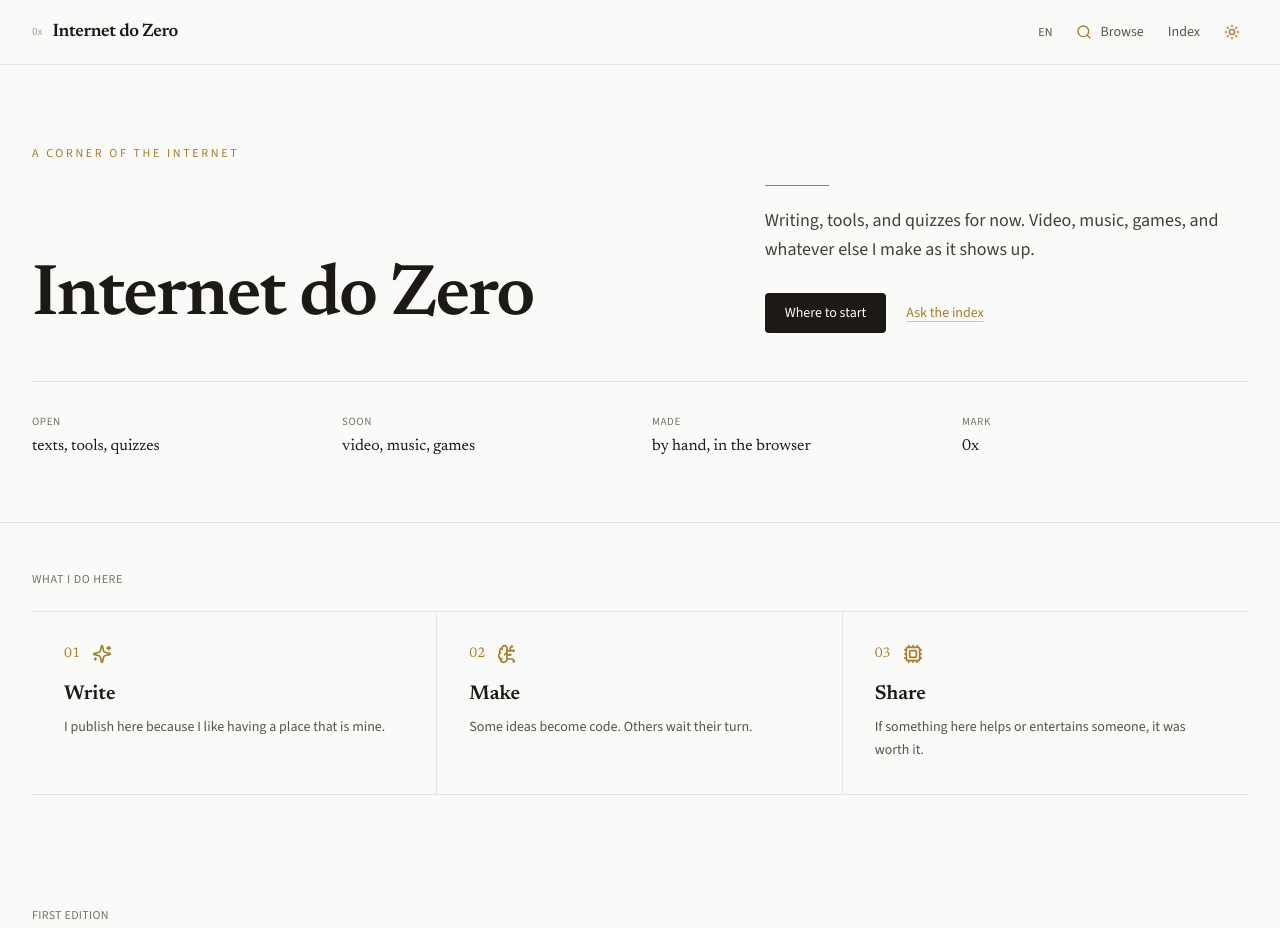
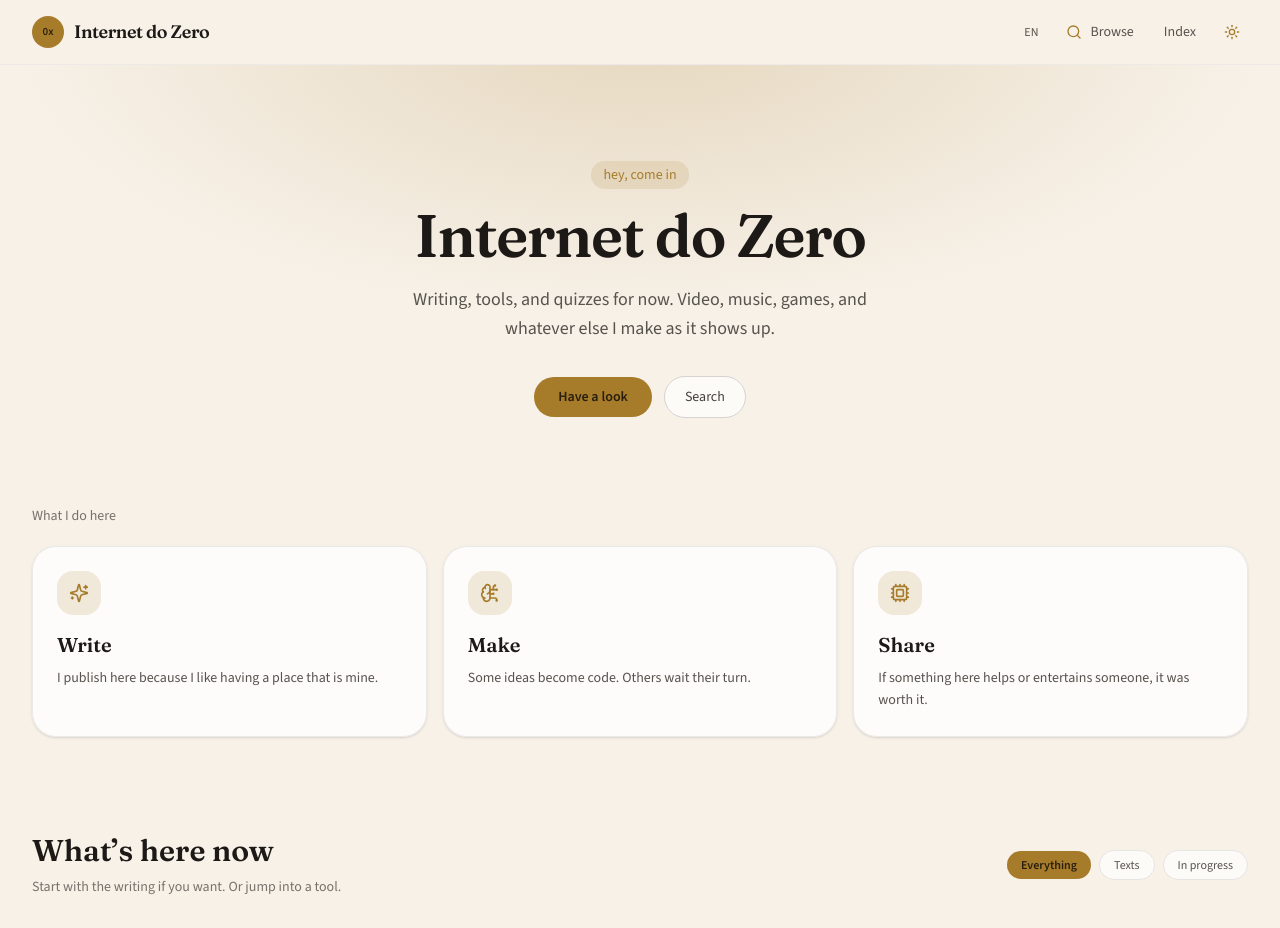
Before and after one commit to internetdozero/internetdozero, a React (Vite) app: page / in a window 1280 px wide. Shown: the top 928 px of the page. Built offline with nearby package versions, Linux system fonts and the light colour scheme.

Commit message:
style(home): drop newspaper, make it a personal room

```diff
--- a/index.html
+++ b/index.html
@@ -71,10 +71,10 @@
     <!-- Fonts -->
     <link rel="preconnect" href="https://fonts.googleapis.com">
     <link rel="preconnect" href="https://fonts.gstatic.com" crossorigin>
-    <link href="https://fonts.googleapis.com/css2?family=Newsreader:ital,opsz,wght@0,6..72,400;0,6..72,600;1,6..72,400&family=Source+Sans+3:ital,wght@0,400;0,600;0,700;1,400&display=swap" rel="stylesheet">
+    <link href="https://fonts.googleapis.com/css2?family=Fraunces:opsz,wght@9..144,500;9..144,600&family=Source+Sans+3:ital,wght@0,400;0,600;0,700;1,400&display=swap" rel="stylesheet">
     <script src="/theme.js"></script>
   </head>
-  <body class="bg-stone-50 text-stone-900 font-sans antialiased selection:bg-stone-800 selection:text-stone-50 transition-colors duration-300">
+  <body class="bg-[#f7f1e8] text-stone-900 font-sans antialiased selection:bg-[var(--icon)] selection:text-[#2a1f0e] transition-colors duration-300">
     <div id="root"></div>
     <script type="module" src="/src/main.jsx"></script>
   </body>
--- a/src/App.jsx
+++ b/src/App.jsx
@@ -77,7 +77,7 @@ export function App() {
   const handleCloseModule = useCallback(() => setSelectedModule(null), []);
 
   return (
-    <div className="min-h-screen flex flex-col bg-stone-50 dark:bg-stone-950 text-stone-900 dark:text-stone-100 transition-colors duration-300">
+    <div className="min-h-screen flex flex-col bg-[#f7f1e8] dark:bg-stone-950 text-stone-900 dark:text-stone-100 transition-colors duration-300">
       <Header
         theme={theme}
         toggleTheme={toggleTheme}
--- a/src/components/Footer.jsx
+++ b/src/components/Footer.jsx
@@ -22,7 +22,7 @@ export const Footer = React.memo(function Footer({ onOpenArsenal, onGoHome, lang
   const isEn = lang === 'en';
 
   return (
-    <footer className="mt-20 border-t border-stone-200 dark:border-stone-800 bg-stone-50 dark:bg-stone-950 py-12 transition-colors duration-300">
+    <footer className="mt-20 border-t border-stone-200/80 dark:border-stone-800 bg-[#f7f1e8] dark:bg-stone-950 py-12 transition-colors duration-300">
       <div className="max-w-7xl mx-auto px-4 sm:px-6 lg:px-8">
         <div className="flex flex-col md:flex-row items-start md:items-center justify-between gap-8 pb-8 border-b border-stone-200 dark:border-stone-800">
           <div className="space-y-2">
--- a/src/components/Header.jsx
+++ b/src/components/Header.jsx
@@ -17,14 +17,14 @@ export const Header = React.memo(function Header({
   const t = translations[lang] || translations.pt;
 
   return (
-    <header className="sticky top-0 z-40 w-full border-b border-stone-200 bg-stone-50 dark:border-stone-800 dark:bg-stone-950 sm:bg-stone-50/90 sm:dark:bg-stone-950/90 sm:backdrop-blur-sm transition-colors duration-300">
+    <header className="sticky top-0 z-40 w-full border-b border-stone-200/70 bg-[#f7f1e8]/90 dark:border-stone-800 dark:bg-stone-950/90 sm:backdrop-blur-sm transition-colors duration-300">
       <div className="max-w-7xl mx-auto px-4 sm:px-6 lg:px-8 h-16 flex items-center justify-between">
         <div className="flex min-w-0 items-center gap-3">
           <button
             onClick={onGoHome}
             className="flex min-w-0 items-center gap-2.5 group cursor-pointer text-left focus:outline-none"
           >
-            <span className="hidden text-[11px] text-stone-400 dark:text-stone-500 sm:inline" aria-hidden="true">
+            <span className="flex h-8 w-8 items-center justify-center rounded-full bg-[var(--icon)] text-[11px] font-semibold text-[#2a1f0e]" aria-hidden="true">
               0x
             </span>
             <span className="font-serif text-lg font-semibold tracking-tight text-stone-900 dark:text-stone-100 group-hover:underline underline-offset-4 decoration-stone-400">
@@ -49,7 +49,7 @@ export const Header = React.memo(function Header({
         <div className="flex items-center gap-1 sm:gap-2">
           <button
             onClick={() => onToggleLang(lang === 'pt' ? 'en' : 'pt')}
-            className="inline-flex items-center gap-1 rounded-sm px-2 py-1.5 text-xs font-medium text-stone-600 hover:text-stone-900 dark:text-stone-400 dark:hover:text-stone-100"
+            className="inline-flex items-center gap-1 rounded-full px-2.5 py-1.5 text-xs font-medium text-stone-600 hover:bg-white/80 dark:text-stone-400 dark:hover:bg-stone-900"
             aria-label={lang === 'pt' ? 'Mudar para inglês' : 'Mudar para português'}
             title={lang === 'pt' ? 'Mudar para English' : 'Mudar para Português'}
           >
@@ -58,7 +58,7 @@ export const Header = React.memo(function Header({
 
           <button
             onClick={onOpenCommand}
-            className="flex items-center gap-2 rounded-sm px-2 py-1.5 text-sm text-stone-600 hover:text-stone-900 dark:text-stone-400 dark:hover:text-stone-100"
+            className="flex items-center gap-2 rounded-full px-2.5 py-1.5 text-sm text-stone-600 hover:bg-white/80 dark:text-stone-400 dark:hover:bg-stone-900"
             title={t.header.searchTitle}
           >
             <Search className="w-4 h-4 icon-accent" />
@@ -67,14 +67,14 @@ export const Header = React.memo(function Header({
 
           <button
             onClick={onOpenArsenal}
-            className="hidden md:inline-flex items-center rounded-sm px-2 py-1.5 text-sm text-stone-600 hover:text-stone-900 hover:underline underline-offset-4 dark:text-stone-400 dark:hover:text-stone-100"
+            className="hidden md:inline-flex items-center rounded-full px-3 py-1.5 text-sm text-stone-600 hover:bg-white/80 dark:text-stone-400 dark:hover:bg-stone-900"
           >
             {t.header.terminal}
           </button>
 
           <button
             onClick={toggleTheme}
-            className="p-2 rounded-sm text-stone-600 hover:text-stone-900 dark:text-stone-400 dark:hover:text-stone-100"
+            className="p-2 rounded-full text-stone-600 hover:bg-white/80 dark:text-stone-400 dark:hover:bg-stone-900"
             aria-label="Alternar tema"
             title={isDark ? t.header.themeLight : t.header.themeDark}
           >
--- a/src/components/Hero.jsx
+++ b/src/components/Hero.jsx
@@ -4,57 +4,35 @@ import { translations } from '../i18n/translations';
 export function Hero({ onOpenArsenal, onScrollToGrid, lang = 'pt' }) {
   const t = translations[lang] || translations.pt;
 
-  const folio = [
-    { k: t.hero.statFocus, v: t.hero.statModulesCount },
-    { k: t.hero.statContent, v: t.hero.statContentVal },
-    { k: t.hero.statHobbies, v: t.hero.statHobbiesVal },
-    { k: t.hero.statStatus, v: t.hero.statStatusVal },
-  ];
-
   return (
-    <section className="relative border-b border-stone-200 pt-14 pb-12 dark:border-stone-800 md:pt-20 md:pb-16">
-      <div className="mx-auto max-w-7xl px-4 sm:px-6 lg:px-8">
-        <p className="mb-6 text-xs font-medium uppercase tracking-[0.22em] icon-accent">
+    <section className="relative home-glow overflow-hidden pt-16 pb-10 md:pt-24 md:pb-14">
+      <div className="relative mx-auto max-w-2xl px-4 text-center sm:px-6">
+        <p className="mb-4 inline-flex rounded-full bg-[color-mix(in_srgb,var(--icon)_14%,transparent)] px-3 py-1 text-sm icon-accent">
           {t.hero.badgeCentral}
         </p>
-
-        <div className="grid items-end gap-10 md:grid-cols-12">
-          <h1 className="font-serif text-5xl font-semibold tracking-tight text-stone-900 dark:text-stone-50 sm:text-6xl md:col-span-7 md:text-7xl">
+        <h1 className="font-serif text-4xl font-semibold tracking-tight text-stone-900 dark:text-stone-50 sm:text-5xl md:text-6xl">
           Internet do Zero
         </h1>
-          <div className="md:col-span-5">
-            <div className="mb-5 h-px w-16 bg-[var(--icon)]" aria-hidden="true" />
-            <p className="text-lg leading-relaxed text-stone-700 dark:text-stone-300">
+        <p className="mx-auto mt-5 max-w-lg text-lg leading-relaxed text-stone-600 dark:text-stone-300">
           {t.hero.subtitle}
         </p>
-            <div className="mt-7 flex flex-wrap items-center gap-x-5 gap-y-3 text-sm">
+        <div className="mt-8 flex flex-wrap items-center justify-center gap-3">
           <button
             type="button"
             onClick={onScrollToGrid}
-                className="rounded-sm bg-stone-900 px-5 py-2.5 font-medium text-stone-50 hover:bg-stone-800 dark:bg-stone-100 dark:text-stone-900 dark:hover:bg-stone-200 cursor-pointer"
+            className="cursor-pointer rounded-full bg-[var(--icon)] px-6 py-2.5 text-sm font-semibold text-[#2a1f0e] hover:brightness-110"
           >
             {t.hero.btnModules}
           </button>
           <button
             type="button"
             onClick={onOpenArsenal}
-                className="icon-accent underline underline-offset-4 decoration-[var(--icon)]/40 hover:decoration-[var(--icon)] cursor-pointer"
+            className="cursor-pointer rounded-full border border-stone-300 bg-white/70 px-5 py-2.5 text-sm text-stone-700 hover:border-[var(--icon)] dark:border-stone-700 dark:bg-stone-900/70 dark:text-stone-200"
           >
             {t.hero.btnConsole}
           </button>
         </div>
       </div>
-        </div>
-
-        <dl className="mt-12 grid grid-cols-2 gap-6 border-t border-stone-200 pt-8 dark:border-stone-800 sm:grid-cols-4">
-          {folio.map((item) => (
-            <div key={item.k}>
-              <dt className="text-[11px] uppercase tracking-wider text-stone-500">{item.k}</dt>
-              <dd className="mt-1 font-serif text-base text-stone-900 dark:text-stone-100">{item.v}</dd>
-            </div>
-          ))}
-        </dl>
-      </div>
     </section>
   );
 }
--- a/src/components/HubView.jsx
+++ b/src/components/HubView.jsx
@@ -46,20 +46,19 @@ export function HubView({ onSelectModule, lang = 'pt' }) {
         lang={lang}
       />
 
-      <section className="max-w-7xl mx-auto px-4 sm:px-6 lg:px-8 py-12">
-        <p className="mb-6 text-xs uppercase tracking-wider text-stone-500">{t.hub.systemPillarsTitle}</p>
-        <div className="grid grid-cols-1 md:grid-cols-3 gap-0 md:divide-x divide-stone-200 dark:divide-stone-800 border-y border-stone-200 dark:border-stone-800">
-          {systemPillars.map((pillar, index) => {
+      <section className="max-w-7xl mx-auto px-4 sm:px-6 lg:px-8 py-8">
+        <p className="mb-5 text-sm text-stone-500">{t.hub.systemPillarsTitle}</p>
+        <div className="grid grid-cols-1 gap-4 md:grid-cols-3">
+          {systemPillars.map((pillar) => {
             const title = (lang === 'en' && pillar.title_en) ? pillar.title_en : (pillar.title_pt || pillar.title);
             const desc = (lang === 'en' && pillar.desc_en) ? pillar.desc_en : (pillar.desc_pt || pillar.desc);
 
             return (
               <div
                 key={pillar.title_pt || pillar.title}
-                className="p-6 md:p-8"
+                className="rounded-3xl border border-stone-200/80 bg-white/80 p-6 shadow-sm dark:border-stone-800 dark:bg-stone-900/70"
               >
-                <div className="mb-4 flex items-center gap-3">
-                  <span className="font-serif text-sm icon-accent tabular-nums">0{index + 1}</span>
+                <div className="mb-4 flex h-11 w-11 items-center justify-center rounded-2xl bg-[color-mix(in_srgb,var(--icon)_16%,transparent)]">
                   <DynamicIcon name={pillar.icon} className="w-5 h-5" />
                 </div>
                 <h3 className="font-serif text-xl font-semibold text-stone-900 dark:text-stone-50 mb-2">
@@ -78,11 +77,6 @@ export function HubView({ onSelectModule, lang = 'pt' }) {
       <section ref={gridRef} id="modulos" className="max-w-7xl mx-auto px-4 sm:px-6 lg:px-8 pt-16 pb-8">
         <div className="flex flex-col sm:flex-row items-start sm:items-center justify-between gap-4 mb-8">
           <div>
-            <div className="flex items-center gap-2 mb-1">
-              <span className="text-xs tracking-wide uppercase text-stone-500">
-                {t.hub.modulesEyebrow}
-              </span>
-            </div>
             <h2 className="text-2xl sm:text-3xl font-serif font-semibold text-stone-900 dark:text-stone-50">
               {t.hub.modulesTitle}
             </h2>
@@ -94,10 +88,10 @@ export function HubView({ onSelectModule, lang = 'pt' }) {
               <button
                 key={cat.id}
                 onClick={() => setActiveCategory(cat.id)}
-                className={`px-3 py-1.5 rounded-sm text-xs transition-colors cursor-pointer ${
+                className={`px-3.5 py-1.5 rounded-full text-xs transition-colors cursor-pointer ${
                   activeCategory === cat.id
-                    ? 'bg-stone-900 dark:bg-stone-100 text-stone-50 dark:text-stone-900'
-                    : 'border border-stone-200 dark:border-stone-800 text-stone-600 dark:text-stone-400 hover:border-stone-400 hover:text-stone-900 dark:hover:text-stone-100'
+                    ? 'bg-[var(--icon)] text-[#2a1f0e] font-semibold'
+                    : 'border border-stone-200 bg-white/70 dark:border-stone-800 dark:bg-stone-900 text-stone-600 dark:text-stone-400 hover:border-[var(--icon)]'
                 }`}
               >
                 {cat.label}
--- a/src/components/ModuleCard.jsx
+++ b/src/components/ModuleCard.jsx
@@ -20,11 +20,11 @@ export const ModuleCard = React.memo(function ModuleCard({ module, onSelect, lan
       type="button"
       onClick={() => onSelect(module)}
       aria-label={`${lang === 'en' ? 'Open' : 'Abrir'} ${title}`}
-      className="group relative flex flex-col justify-between p-6 rounded-sm bg-white dark:bg-stone-900 border border-stone-200 dark:border-stone-800 border-l-[3px] border-l-[var(--icon)] hover:bg-stone-50 dark:hover:bg-stone-900/80 transition-colors cursor-pointer text-left overflow-hidden"
+      className="group relative flex flex-col justify-between p-6 rounded-3xl bg-white/90 dark:bg-stone-900 border border-stone-200/80 dark:border-stone-800 shadow-sm hover:-translate-y-0.5 hover:shadow-md transition-all cursor-pointer text-left overflow-hidden"
     >
       <div className="flex-1">
         <div className="flex items-center justify-between gap-2 mb-4">
-          <span className="text-[11px] tracking-wide uppercase text-stone-500">
+          <span className="text-[11px] text-stone-500">
             {category}
           </span>
           <span className="inline-flex items-center gap-1.5 text-xs text-stone-500 whitespace-nowrap">
@@ -35,7 +35,7 @@ export const ModuleCard = React.memo(function ModuleCard({ module, onSelect, lan
         </div>
 
         <div className="flex items-start gap-4 mb-3">
-          <div className="p-2 rounded-sm border border-stone-200 dark:border-stone-700 shrink-0">
+          <div className="p-2.5 rounded-2xl bg-[color-mix(in_srgb,var(--icon)_16%,transparent)] shrink-0">
             <DynamicIcon name={module.icon} className="w-5 h-5" />
           </div>
           <div className="min-w-0">
--- a/src/components/StatusRadar.jsx
+++ b/src/components/StatusRadar.jsx
@@ -98,7 +98,7 @@ export function StatusRadar({ lang = 'pt' }) {
   }, [history]);
 
   return (
-    <section className="my-12 p-6 sm:p-8 rounded-sm bg-white dark:bg-stone-900 border border-stone-200 dark:border-stone-800 text-stone-800 dark:text-stone-200 overflow-hidden">
+    <section className="my-12 p-6 sm:p-8 rounded-3xl bg-white/80 dark:bg-stone-900 border border-stone-200/80 dark:border-stone-800 text-stone-800 dark:text-stone-200 overflow-hidden shadow-sm">
       <div className="flex items-center justify-between pb-4 mb-4 border-b border-stone-200 dark:border-stone-800">
         <div className="flex items-center gap-2 text-xs text-stone-500 font-medium">
           <Terminal className="w-3.5 h-3.5 icon-accent" />
--- a/src/i18n/translations.js
+++ b/src/i18n/translations.js
@@ -14,10 +14,10 @@ export const translations = {
       langTitle: 'Alternar idioma (PT/EN)'
     },
     hero: {
-      badgeCentral: 'um canto na internet',
+      badgeCentral: 'oi, entra',
       subtitle: 'Aqui tem textos, ferramentas e quizzes. Depois entram vídeo, música, jogos e o que mais eu for fazendo.',
-      btnModules: 'Por onde começar',
-      btnConsole: 'Perguntar ao índice',
+      btnModules: 'Dar uma olhada',
+      btnConsole: 'Procurar',
       statFocus: 'Aberto',
       statModulesCount: 'textos, tools, quizzes',
       statContent: 'Em breve',
@@ -28,8 +28,8 @@ export const translations = {
       statStatusVal: '0x'
     },
     hub: {
-      modulesTitle: 'Por onde começar',
-      modulesDesc: 'Ainda tem pouca coisa por aqui. Comece pelos textos e volte depois para ver o que apareceu.',
+      modulesTitle: 'O que tem por agora',
+      modulesDesc: 'Começa pelos textos se quiser. Ou pula direto numa ferramenta.',
       systemPillarsTitle: 'O que eu faço por aqui',
       systemPillarsDesc: 'Escrevo, construo algumas coisas e publico quando acho que vale a pena.',
       modulesEyebrow: 'Temporada de estreia',
@@ -115,10 +115,10 @@ export const translations = {
       langTitle: 'Switch language (PT/EN)'
     },
     hero: {
-      badgeCentral: 'a corner of the internet',
+      badgeCentral: 'hey, come in',
       subtitle: 'Writing, tools, and quizzes for now. Video, music, games, and whatever else I make as it shows up.',
-      btnModules: 'Where to start',
-      btnConsole: 'Ask the index',
+      btnModules: 'Have a look',
+      btnConsole: 'Search',
       statFocus: 'Open',
       statModulesCount: 'texts, tools, quizzes',
       statContent: 'Soon',
@@ -129,8 +129,8 @@ export const translations = {
       statStatusVal: '0x'
     },
     hub: {
-      modulesTitle: 'Where to start',
-      modulesDesc: 'There is not much here yet. Start with the texts and come back later to see what showed up.',
+      modulesTitle: 'What’s here now',
+      modulesDesc: 'Start with the writing if you want. Or jump into a tool.',
       systemPillarsTitle: 'What I do here',
       systemPillarsDesc: 'I write, build a few things, and publish them when they feel worth sharing.',
       modulesEyebrow: 'First edition',
--- a/src/index.css
+++ b/src/index.css
@@ -5,7 +5,7 @@
 @layer base {
   :root {
     --font-sans: 'Source Sans 3', system-ui, -apple-system, sans-serif;
-    --font-serif: 'Newsreader', 'Iowan Old Style', 'Palatino Linotype', serif;
+    --font-serif: 'Fraunces', 'Iowan Old Style', Georgia, serif;
     --font-mono: ui-monospace, 'Cascadia Code', 'SF Mono', Menlo, monospace;
     --icon: #a67c2a;
   }
@@ -16,6 +16,11 @@
 
 .icon-accent {
   color: var(--icon);
+}
+
+.home-glow {
+  background:
+    radial-gradient(900px 420px at 50% -10%, color-mix(in srgb, var(--icon) 22%, transparent), transparent 70%);
 }
 
 body {
```
Lines whose indentation alone changed are shown as unchanged.
